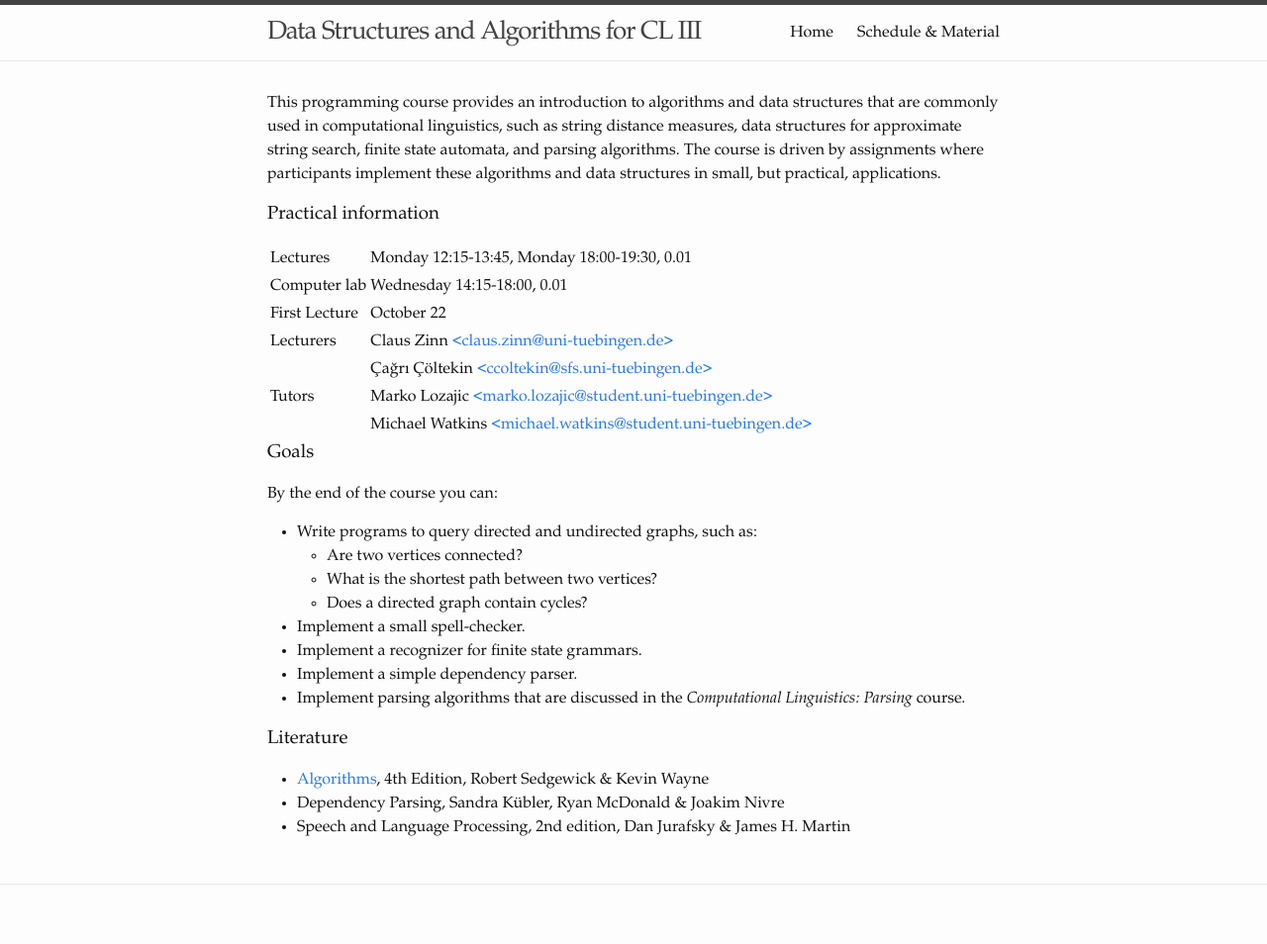
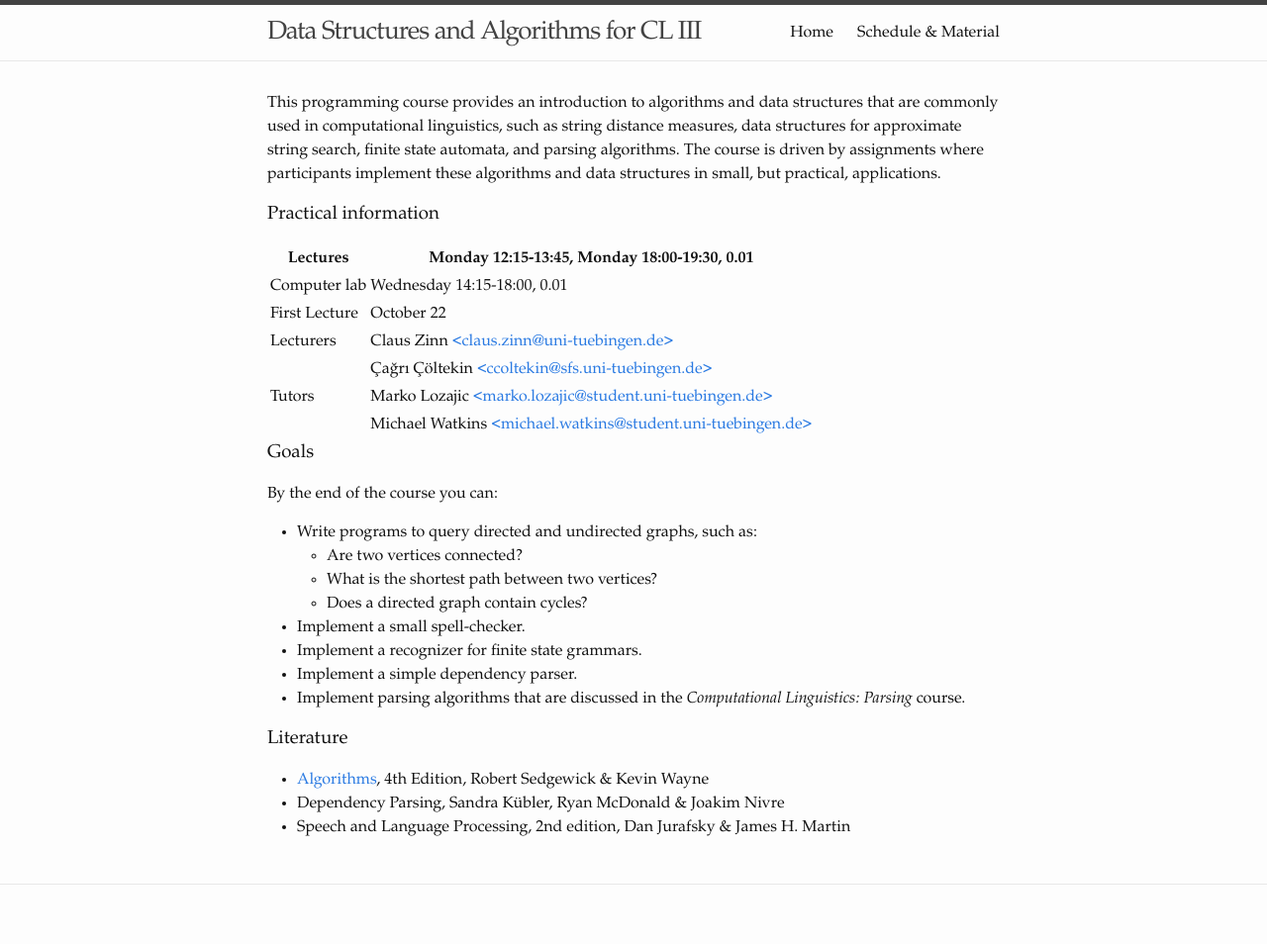
Before and after one commit to dsacl3-2018/dsacl3-2018.github.io, a Jekyll site: the page built from index.md, in a window 1280 px wide. Shown: the whole page at 99% size. Built offline with Jekyll 4.4.1, drawn with Linux system fonts in a browser that asks for light colours.

Commit message:
Update index.md

```diff
--- a/index.md
+++ b/index.md
@@ -12,14 +12,14 @@ structures in small, but practical, applications.
 
 ### Practical information
 
-| Lectures      | Monday 12:15-13:45, Monday 18:00-19:30, 0.01|
-| Computer lab  | Wednesday 14:15-18:00, 0.01|
-| First Lecture | October 22|
+| Lectures      | Monday 12:15-13:45, Monday 18:00-19:30, 0.01 |
+| ---           | --- |
+| Computer lab  | Wednesday 14:15-18:00, 0.01 |
+| First Lecture | October 22 |
 | Lecturers     | Claus Zinn [\<claus.zinn@uni-tuebingen.de\>](mailto:claus.zinn@uni-tuebingen.de) |
-|               | Çağrı Çöltekin [\<ccoltekin@sfs.uni-tuebingen.de\>](mailto:ccoltekin@sfs.uni-tuebingen.de)|
+|               | Çağrı Çöltekin [\<ccoltekin@sfs.uni-tuebingen.de\>](mailto:ccoltekin@sfs.uni-tuebingen.de) |
 | Tutors        | Marko Lozajic [\<marko.lozajic@student.uni-tuebingen.de\>](mailto:marko.lozajic@student.uni-tuebingen.de) |
 |               | Michael Watkins [\<michael.watkins@student.uni-tuebingen.de\>](mailto:michael.watkins@student.uni-tuebingen.de)|
-{: .table }
 
 ### Goals
 
```
